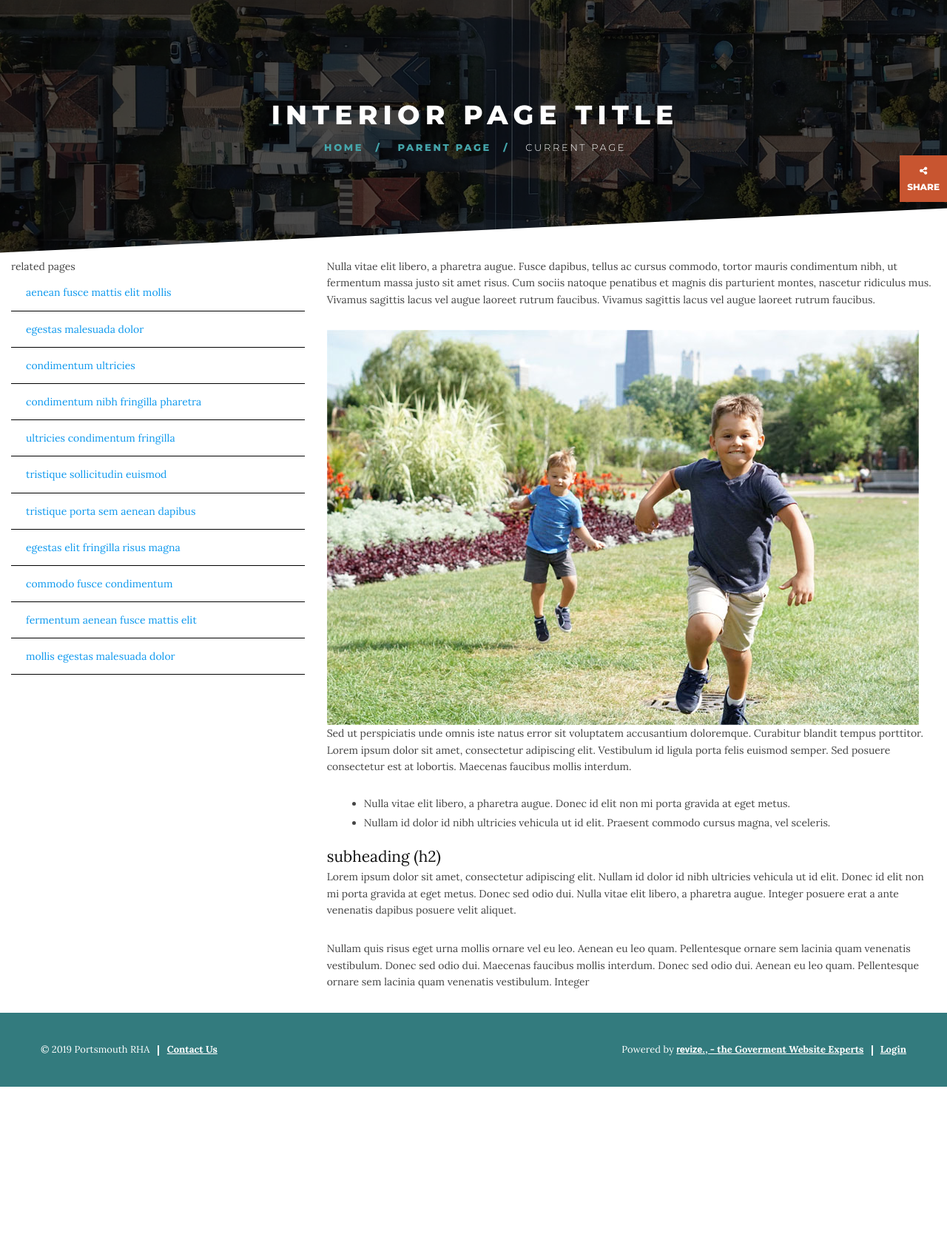
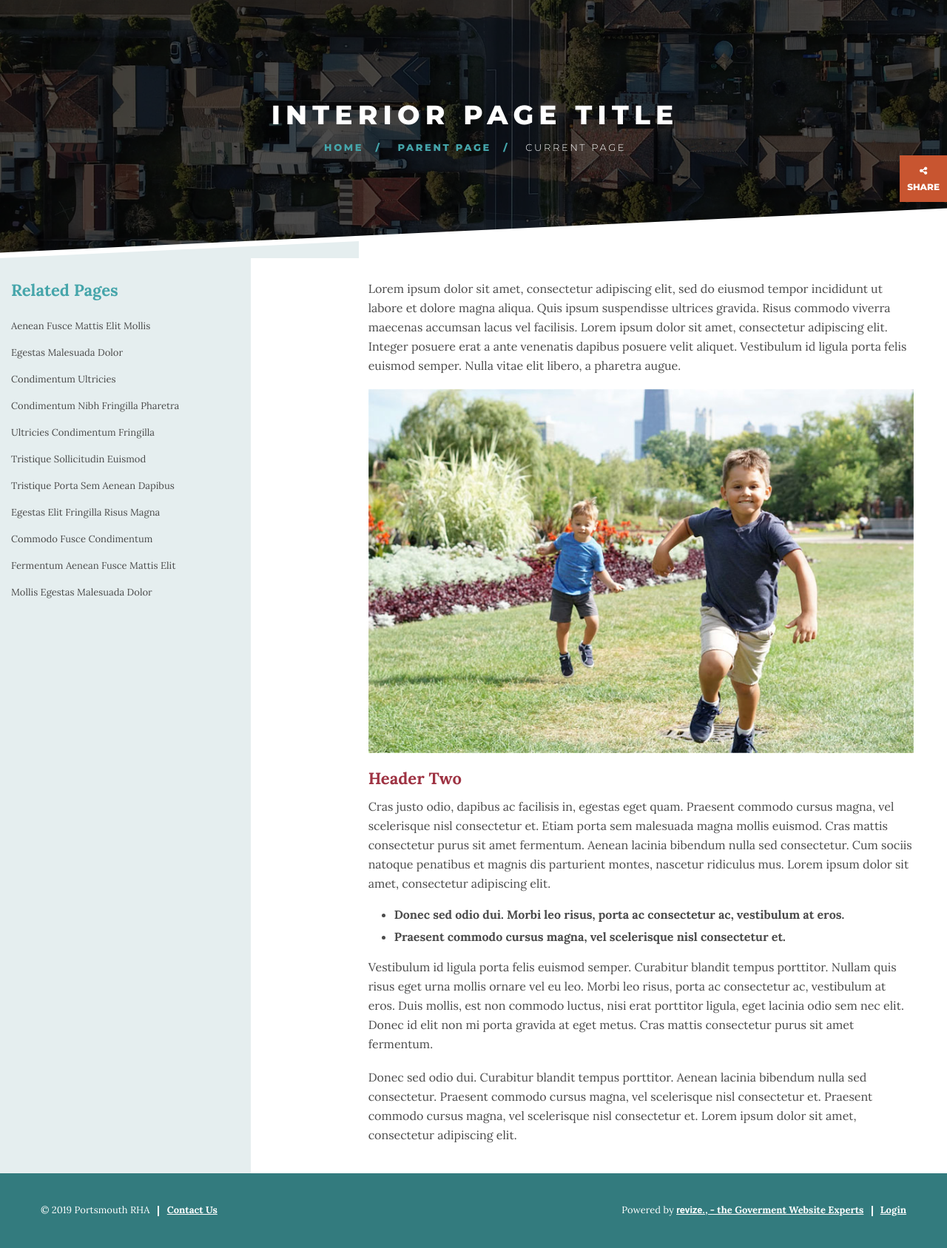
Before and after one commit to Chrisyango/Portsmouth-RHA-VA, a PHP site: page /freeform.php in a window 1280 px wide. Shown: the part 110-1797 px from the top of the page at 74% size. Before the commit the page ends 1579 px from the top, so only its background shows below. Run offline with PHP 8.4, Linux system fonts and the light colour scheme; some libraries are stand-ins or nearby versions.

Commit message:
finished freeform

```diff
--- a/_assets_/css/layout.css
+++ b/_assets_/css/layout.css
@@ -27,8 +27,8 @@ h3{font-size:28px}
 h4{font-size:21px}
 h5{font-size:16px}
 h6{font-size:14px}
-.header{font-size:28px;color:#111;margin-bottom:30px}
-.subheader{font-size:21px;color:#111;margin-bottom:30px}
+.header{display: block;font-size:28px;line-height: 36px;font-weight:700;color:#9e3242;margin-bottom:30px; text-transform: capitalize;}
+.subheader{display: block;font-size:22px; line-height: 26px;font-weight:700;color:#9e3242;margin: 21px 0 12px; text-transform: capitalize;}
 p{margin:0 0 30px 0}
 em{font-style:italic}
 strong,b{font-weight:bold}
@@ -304,7 +304,9 @@ footer .container {width: 1200px;}
 #inner
 
 -----------------------------------------*/
-#freeform main>.container {width: 1500px;}
+#freeform main>.container {width: 1375px; padding-bottom: 20px;}
+#freeform #side-background {position: absolute; top: 0; left: 0; bottom: 0; background-color: #e5eeef;}
+#freeform #side-background:after {content: ''; position: absolute; top: -23px; left: 0; border-bottom: 0 solid #e5eeef; border-left: 0px solid transparent; border-top: 23px solid transparent; border-right: 485px solid #e5eeef; z-index: 51;}
 
 /*--------------- #slider ---------------*/
 #freeform #slider {height: 350px;}
@@ -319,18 +321,24 @@ footer .container {width: 1200px;}
 #breadcrumbs i{font-size:13px;margin:0 4px}
 
 /*--------------- #flyout ---------------*/
-#flyout{margin:0;padding:0}
+#side-content {position: relative; margin-right: 73px; padding-top: 30px; background-color: #e5eeef;}
+#flyout{margin:17px 0 0;padding:0;}
 #flyout li{margin:0;display:block;position:relative}
 #flyout a,
-#flyout span{text-decoration:none;padding:15px 20px;display:block;border-bottom:1px solid #000}
+#flyout span{font-size: 13px; line-height: 36px; color: #4b4b4b; text-transform: capitalize; text-decoration:none;padding:0;display:block;}
 #flyout ul{display:none;position:absolute;top:0;left:100%;margin:0;padding:0;background:#aaa}
 #flyout ul a,
 #flyout ul span{font-size:13px;padding:10px 15px;width:180px}
 #flyout li:hover > ul{display:block}
+#flyout-header {font-size: 22px; line-height: 26px; font-weight: 700; text-transform: capitalize; color: #45a5aa;}
 
 
 /*--------------- #entry ---------------*/
-
+#entry {padding-top: 28px; margin: 0 30px 0 56px;}
+#post {font-size: 16px; line-height: 26px; color: #4b4b4b;}
+#post p {margin-bottom: 19px;}
+#post ul {margin: 0 0 17px 35px; padding: 0;}
+#post ul li {font-weight: 700; margin-bottom: 9px;}
 
 
 /* -----------------------------------------
--- a/_assets_/js/scripts.js
+++ b/_assets_/js/scripts.js
@@ -289,7 +289,18 @@
 			}).focus(); // focus on the content container
 		});
 
-			// Fill sides script
+		// Fill sides script
+		if ($('#side-content').length){
+			$('main').css('position','relative');
+			$('<div id="side-background" class="hidden-sm hidden-xs"></div>').prependTo('main');
+		}
+
+		function sideBackground(){
+			$('#side-background').width($('#side-content').outerWidth());
+		}
+		sideBackground();
+		$window.resize(sideBackground);
+
 		function fillSide(){
 			var windowWidth = $('body').outerWidth();
 			var pixelValue = (windowWidth - $('.container').width()) / 2;
@@ -309,6 +320,8 @@
 					'margin-right': -pixelValue,
 					'padding-right': pixelValue
 			});
+
+			$('#side-background').width($('#side-content').outerWidth());
 		}
 		fillSide();
 		$window.resize(fillSide);
--- a/freeform.php
+++ b/freeform.php
@@ -189,7 +189,7 @@
 	<div class="container">
 		<div class="row">
 			<div class="col-md-4">
-				<aside id="side-content">
+				<aside id="side-content" class="fillLeft withPadding">
 					<div id="flyout-wrap">
 						<span id="flyout-header">related pages</span>
 						<ul id="flyout">
@@ -221,22 +221,22 @@
 				<article id="entry">
 					<div id="post">
 						<p>
-							Nulla vitae elit libero, a pharetra augue. Fusce dapibus, tellus ac cursus commodo, tortor mauris condimentum nibh, ut fermentum massa justo sit amet risus. Cum sociis natoque penatibus et magnis dis parturient montes, nascetur ridiculus mus. Vivamus sagittis lacus vel augue laoreet rutrum faucibus. Vivamus sagittis lacus vel augue laoreet rutrum faucibus.
+							Lorem ipsum dolor sit amet, consectetur adipiscing elit, sed do eiusmod tempor incididunt ut labore et dolore magna aliqua. Quis ipsum suspendisse ultrices gravida. Risus commodo viverra maecenas accumsan lacus vel facilisis. Lorem ipsum dolor sit amet, consectetur adipiscing elit. Integer posuere erat a ante venenatis dapibus posuere velit aliquet. Vestibulum id ligula porta felis euismod semper. Nulla vitae elit libero, a pharetra augue.
 						</p>
 						<img src="./_assets_/images/inner-img.jpg" alt="Asheborough Femal Academy">
+						<span class="subheader">header two</span>
 						<p>
-							Sed ut perspiciatis unde omnis iste natus error sit voluptatem accusantium doloremque. Curabitur blandit tempus porttitor. Lorem ipsum dolor sit amet, consectetur adipiscing elit. Vestibulum id ligula porta felis euismod semper. Sed posuere consectetur est at lobortis. Maecenas faucibus mollis interdum.
+							Cras justo odio, dapibus ac facilisis in, egestas eget quam. Praesent commodo cursus magna, vel scelerisque nisl consectetur et. Etiam porta sem malesuada magna mollis euismod. Cras mattis consectetur purus sit amet fermentum. Aenean lacinia bibendum nulla sed consectetur. Cum sociis natoque penatibus et magnis dis parturient montes, nascetur ridiculus mus. Lorem ipsum dolor sit amet, consectetur adipiscing elit.
 						</p>
 						<ul>
-							<li>Nulla vitae elit libero, a pharetra augue. Donec id elit non mi porta gravida at eget metus.</li>
-							<li>Nullam id dolor id nibh ultricies vehicula ut id elit. Praesent commodo cursus magna, vel sceleris.</li>
+							<li>Donec sed odio dui. Morbi leo risus, porta ac consectetur ac, vestibulum at eros.</li>
+							<li>Praesent commodo cursus magna, vel scelerisque nisl consectetur et.</li>
 						</ul>
-						<span class="subheader">subheading (h2)</span>
 						<p>
-							Lorem ipsum dolor sit amet, consectetur adipiscing elit. Nullam id dolor id nibh ultricies vehicula ut id elit. Donec id elit non mi porta gravida at eget metus. Donec sed odio dui. Nulla vitae elit libero, a pharetra augue. Integer posuere erat a ante venenatis dapibus posuere velit aliquet.
+							Vestibulum id ligula porta felis euismod semper. Curabitur blandit tempus porttitor. Nullam quis risus eget urna mollis ornare vel eu leo. Morbi leo risus, porta ac consectetur ac, vestibulum at eros. Duis mollis, est non commodo luctus, nisi erat porttitor ligula, eget lacinia odio sem nec elit. Donec id elit non mi porta gravida at eget metus. Cras mattis consectetur purus sit amet fermentum.
 						</p>
 						<p>
-							Nullam quis risus eget urna mollis ornare vel eu leo. Aenean eu leo quam. Pellentesque ornare sem lacinia quam venenatis vestibulum. Donec sed odio dui. Maecenas faucibus mollis interdum. Donec sed odio dui. Aenean eu leo quam. Pellentesque ornare sem lacinia quam venenatis vestibulum. Integer
+							Donec sed odio dui. Curabitur blandit tempus porttitor. Aenean lacinia bibendum nulla sed consectetur. Praesent commodo cursus magna, vel scelerisque nisl consectetur et. Praesent commodo cursus magna, vel scelerisque nisl consectetur et. Lorem ipsum dolor sit amet, consectetur adipiscing elit.
 						</p>
 					</div><!-- /#post -->
 				</article><!-- /#entry -->
```
